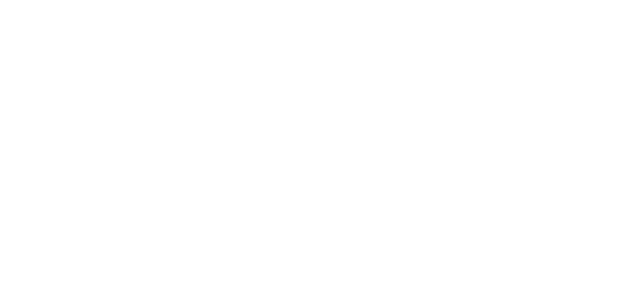
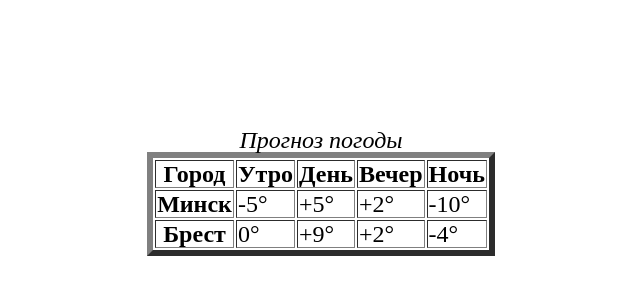
Before and after one commit to msaksanen/Md-SC1-100-22-NemtsovML, a plain HTML site: page weather.html in a window 1280 px wide. Shown: the whole page, without its empty margins (319-959 px from the left). Drawn offline with Linux system fonts and the light colour scheme.

Commit message:
Fiirst table

```diff
--- a/weather.html
+++ b/weather.html
@@ -6,7 +6,33 @@
         </HEAD>
         <STYLE>
          body{margin: 10%;}
+         Table {line-height:1; font-size:150% ;}
         </STYLE>
         <BODY>
+            <Table align="center" border="6">
+                <caption><i>Прогноз погоды</i></caption>
+                <tr>
+                <th>Город</th>
+                <th>Утро</th>
+                <th>День</th>
+                <th>Вечер</th>
+                <th>Ночь</th>
+                </tr>
+                <tr>
+                <th>Минск</th>
+                <td>-5&#176;</td>
+                <td>+5&#176;</td>
+                <td>+2&#176;</td>
+                <td>-10&#176;</td>
+                </tr>
+                <tr>
+                <th>Брест</th>
+                <td>0&#176;</td>
+                <td>+9&#176;</td>
+                <td>+2&#176;</td>
+                <td>-4&#176;</td>
+                </tr>
+                </Table>
+
         </BODY>
     </HTML>
```
